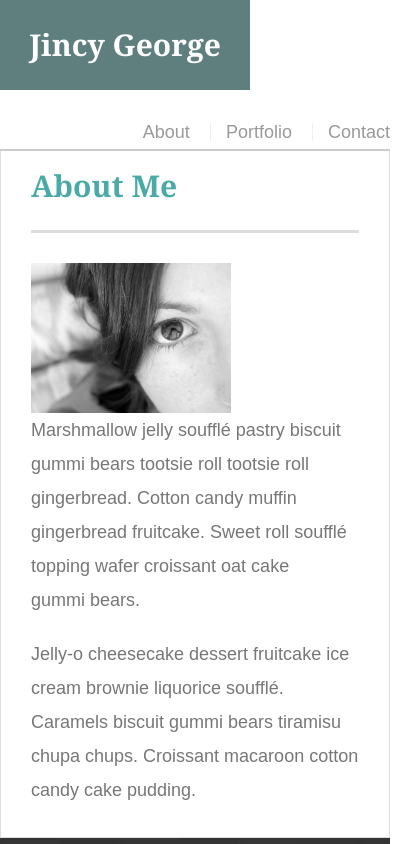
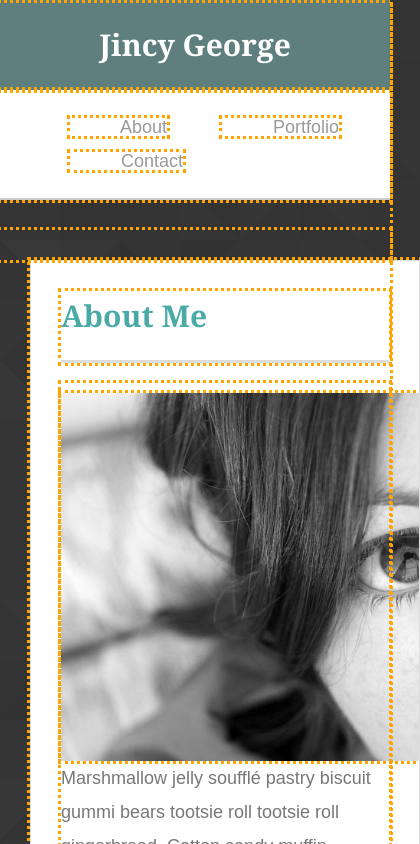
Before and after one commit to georgejincy/Responsive-Portfolio, a plain HTML site: page index.html in a window 390 px wide. Shown: the top 844 px of the page, 420 px wide, since content can reach past the window. Drawn offline with Linux system fonts and the light colour scheme.

Commit message:
Added media queries to css file

```diff
--- a/assets/css/style.css
+++ b/assets/css/style.css
@@ -8,6 +8,8 @@ body {
 
 * {
 	box-sizing: border-box;
+	outline-style: dotted;
+	outline-color: orange;
 }
 /*sticky footer stuff*/
 /*http://ryanfait.com/html5-sticky-footer/*/
@@ -247,3 +249,73 @@ input[type=submit] {
 	padding: 10px 30px;
 	cursor: pointer;
 }
+/* Responsive style */
+@media screen and (max-width: 980px) {
+	.work{
+		width: 590px;
+	}
+	.auth-image {
+		width: 590px;
+	}
+}
+/*tablet */
+@media screen and (max-width: 768px){
+
+	.main-section,
+	.sidebar{
+		max-width: 650px;
+		margin-left: 40px;
+		float: left;
+		overflow: auto;
+	}
+	nav{
+		margin-right: 40px;
+	}
+	#logo{
+		margin-left: 40px;
+	}
+	.auth-image {
+	width: 200px;
+	}
+
+}
+/* phone in landscadpe */
+@media screen and (max-width: 640px){
+	#masthead {
+		position: static;
+	}
+	#logo{
+		margin-left: 0;
+	}
+	.main-section,
+	.sidebar{
+		max-width: 550px;
+		margin-left: 30px;
+		float: left;
+		overflow: auto;
+	}
+	.work{
+		width: 490px;
+	}
+
+	#logo,
+	nav {
+	width: 100%;
+	}
+	nav{
+		float: left;
+		margin: 0;
+		padding: 20px;
+	}
+	nav a {
+	margin-left: 50px;
+	padding-left: 50px;
+	}
+	#main-container {
+		padding-top: 30px;
+	}
+	.auth-image {
+	width: 490px;
+	}
+
+}
```
